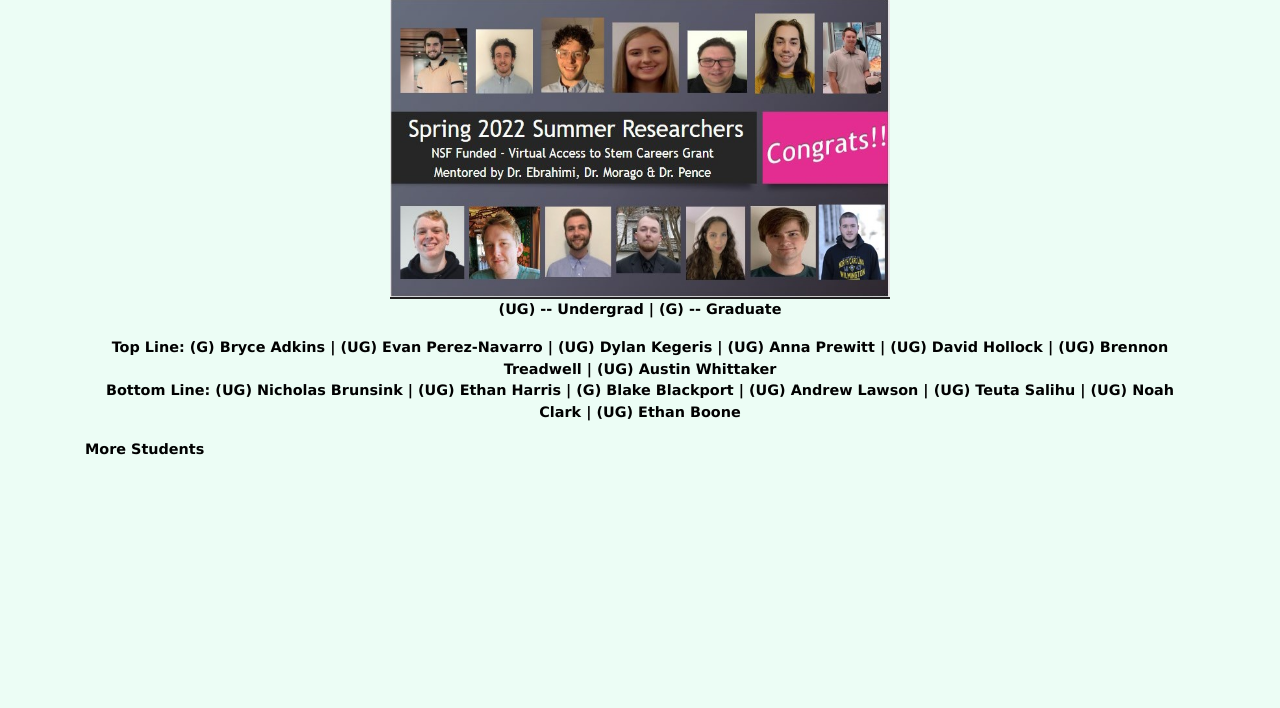
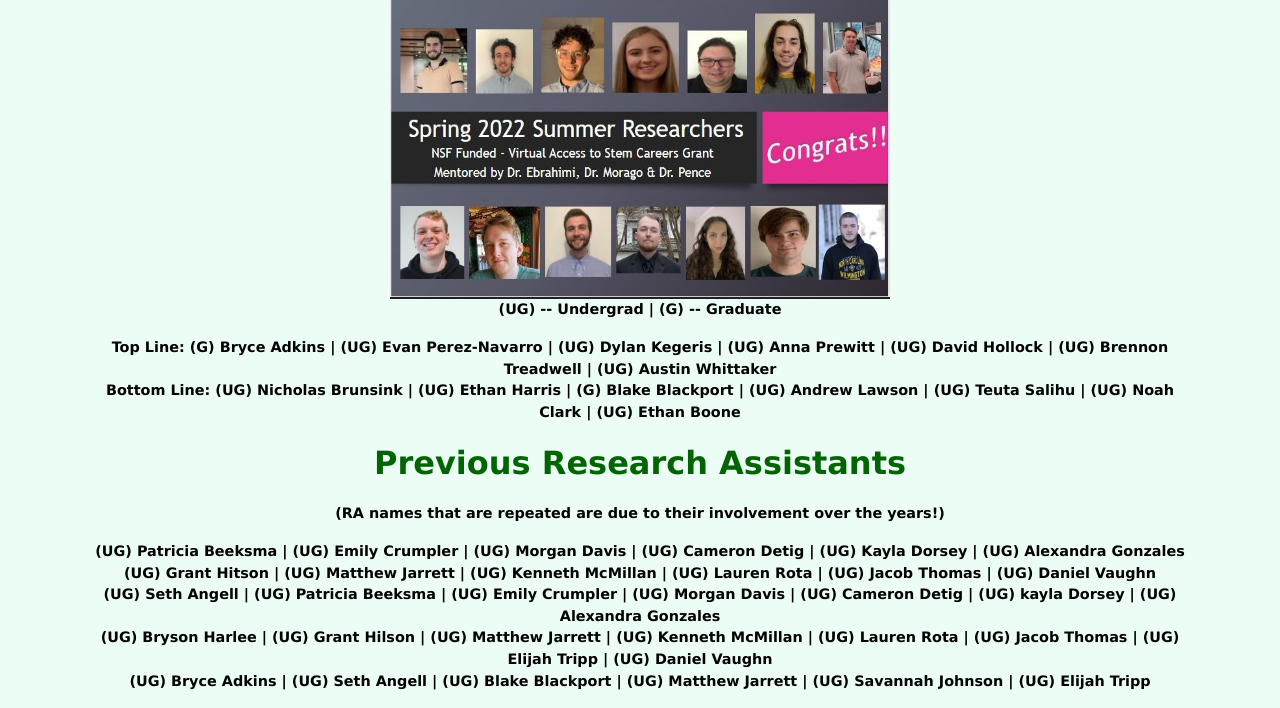
Before and after one commit to UNCWMixedReality/ShowcaseWebsite, a Flask app: page /VASCContributors in a window 1280 px wide. Shown: the part 1034-1742 px from the top of the page. Before the commit the page ends 1489 px from the top, so only its background shows below. Run offline with Flask 2, Linux system fonts and the light colour scheme; some libraries are stand-ins or nearby versions.

Commit message:
added student names

```diff
--- a/Website/templates/ContributorsVASC.html
+++ b/Website/templates/ContributorsVASC.html
@@ -50,8 +50,9 @@
     <p style="color:black;font-family:Geneva;text-align:center; font-size:90%;"><strong> Top Line: (G) Bryce Adkins | (UG) Evan Perez-Navarro | (UG) Dylan Kegeris | (UG) Anna Prewitt | (UG) David Hollock | (UG) Brennon Treadwell | (UG) Austin Whittaker  <br> Bottom Line: (UG) Nicholas Brunsink | (UG) Ethan Harris | (G) Blake Blackport | (UG) Andrew Lawson | (UG) Teuta Salihu | (UG) Noah Clark | (UG) Ethan Boone  </strong> </p>
 
 
-
-    <p style="color:black;font-family:Geneva;text-align:left; font-size:90%;"><strong> More Students</strong></p>
+    <p style="color:#006400;font-family:Geneva;text-align:center; font-size:200%;"><strong> Previous Research Assistants </strong></p>
+    <p style="color:black;font-family:Geneva;text-align:center; font-size:90%;"><strong> (RA names that are repeated are due to their involvement over the years!) </strong></p>
+    <p style="color:black;font-family:Geneva;text-align:center; font-size:90%;"><strong> (UG) Patricia Beeksma | (UG) Emily Crumpler | (UG) Morgan Davis | (UG) Cameron Detig | (UG) Kayla Dorsey | (UG) Alexandra Gonzales <br> (UG) Grant Hitson | (UG) Matthew Jarrett | (UG) Kenneth McMillan | (UG) Lauren Rota | (UG) Jacob Thomas | (UG) Daniel Vaughn <br> (UG) Seth Angell | (UG) Patricia Beeksma | (UG) Emily Crumpler | (UG) Morgan Davis | (UG) Cameron Detig | (UG) kayla Dorsey | (UG) Alexandra Gonzales <br> (UG) Bryson Harlee | (UG) Grant Hilson | (UG) Matthew Jarrett | (UG) Kenneth McMillan | (UG) Lauren Rota | (UG) Jacob Thomas | (UG) Elijah Tripp | (UG) Daniel Vaughn <br> (UG) Bryce Adkins | (UG) Seth Angell | (UG) Blake Blackport | (UG) Matthew Jarrett | (UG) Savannah Johnson | (UG) Elijah Tripp   </strong></p>
 
 
   </body>
```
